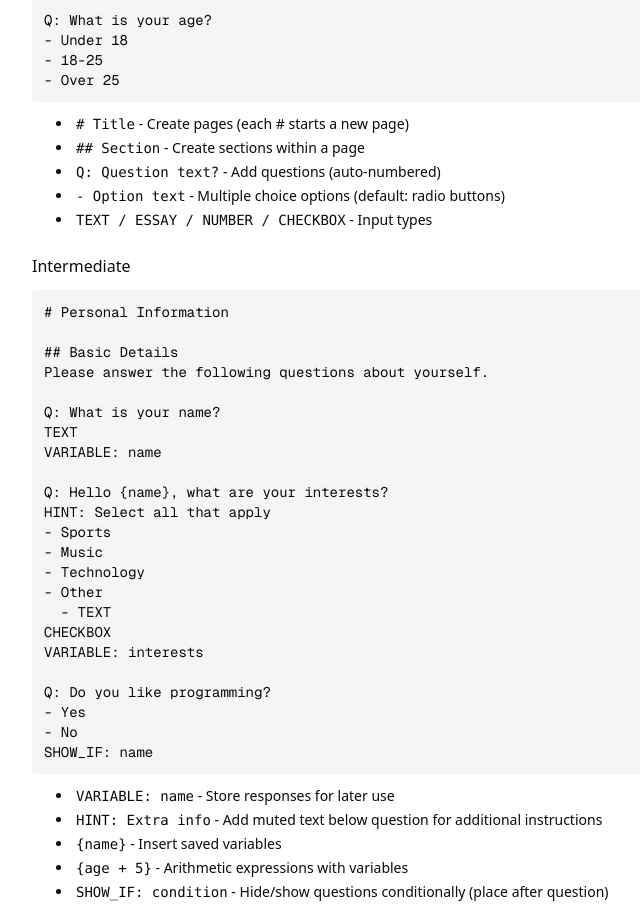
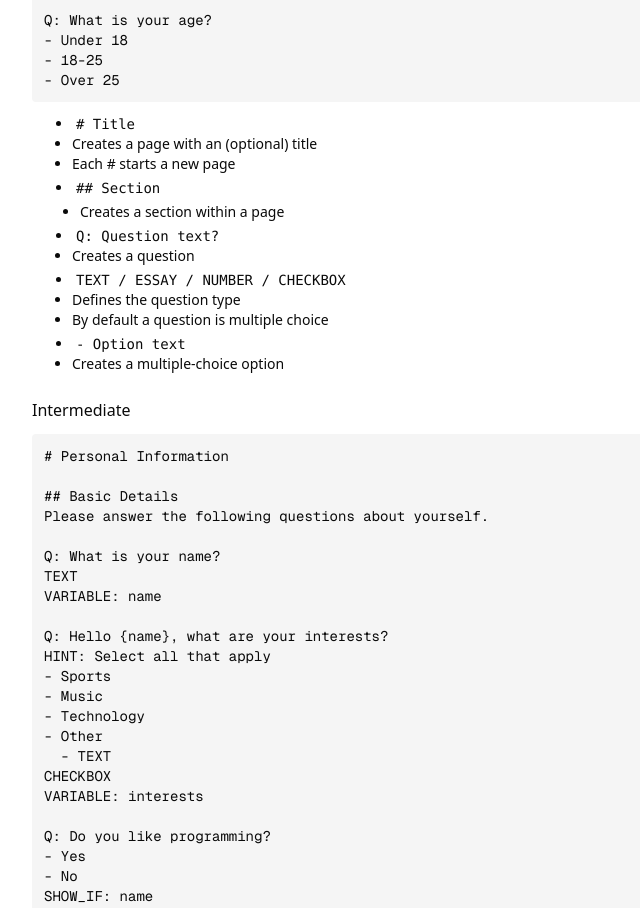
Before and after one commit to WillemSleegers/test-survey-tool, a Next.js app: page / in a window 1280 px wide. Shown: the part 940-1848 px from the top of the page, without its empty margins (184-824 px from the left). Built offline with nearby package versions, Linux system fonts and the light colour scheme.

Commit message:
Update text-format-guide.tsx

```diff
--- a/components/text-format-guide.tsx
+++ b/components/text-format-guide.tsx
@@ -24,20 +24,36 @@ Q: What is your age?
           </div>
           <ul className="list-disc list-inside space-y-1 text-sm">
             <li>
-              <code># Title</code> - Create pages (each # starts a new page)
+              <code># Title</code>
+              <ul>
+                <li>Creates a page with an (optional) title</li>
+                <li>Each # starts a new page</li>
+              </ul>
             </li>
             <li>
-              <code>## Section</code> - Create sections within a page
+              <code>## Section</code>
+            </li>
+            <ul>
+              <li>Creates a section within a page</li>
+            </ul>
+            <li>
+              <code>Q: Question text?</code>
+              <ul>
+                <li>Creates a question</li>
+              </ul>
             </li>
             <li>
-              <code>Q: Question text?</code> - Add questions (auto-numbered)
+              <code>TEXT / ESSAY / NUMBER / CHECKBOX</code>
+              <ul>
+                <li>Defines the question type</li>
+                <li>By default a question is multiple choice</li>
+              </ul>
             </li>
             <li>
-              <code>- Option text</code> - Multiple choice options (default:
-              radio buttons)
-            </li>
-            <li>
-              <code>TEXT / ESSAY / NUMBER / CHECKBOX</code> - Input types
+              <code>- Option text</code>
+              <ul>
+                <li>Creates a multiple-choice option</li>
+              </ul>
             </li>
           </ul>
         </div>
```
